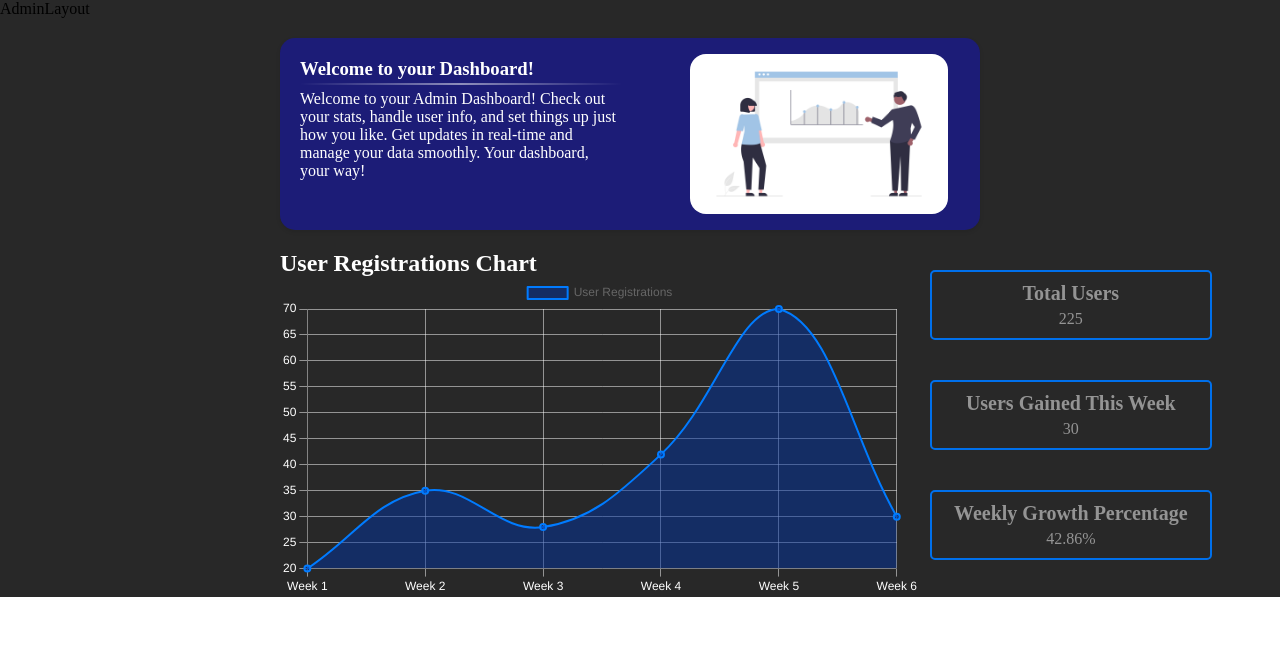
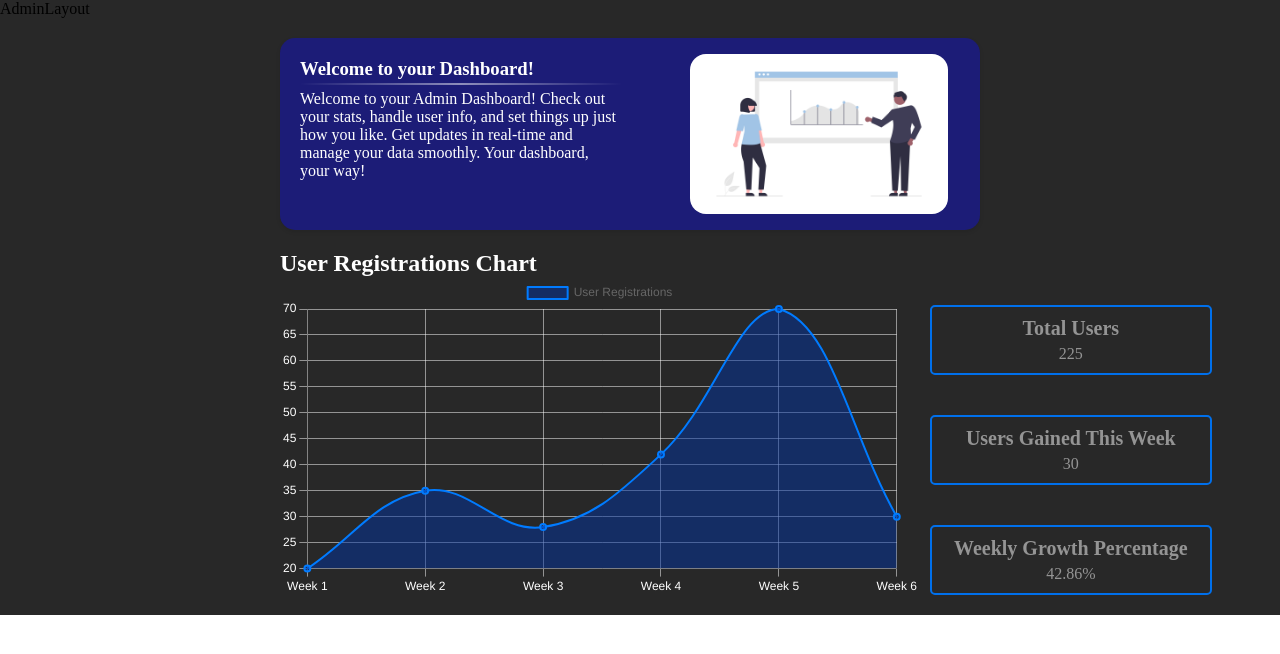
Before and after one commit to edberv1/DevLobby, a React (Create React App) app: page /admin in a window 1280 px wide. Shown: the top 654 px of the page. Built offline with nearby package versions, Linux system fonts and the light colour scheme.

Commit message:
fixed user stats margin

```diff
--- a/src/components/molecules/AdminBigChart/UserStats.scss
+++ b/src/components/molecules/AdminBigChart/UserStats.scss
@@ -1,5 +1,5 @@
 .user-stats {
-  margin-top: 20px;
+  margin-top: 55px;
   margin-left: 10px;
   display: flex;
   flex-direction: column;
```
